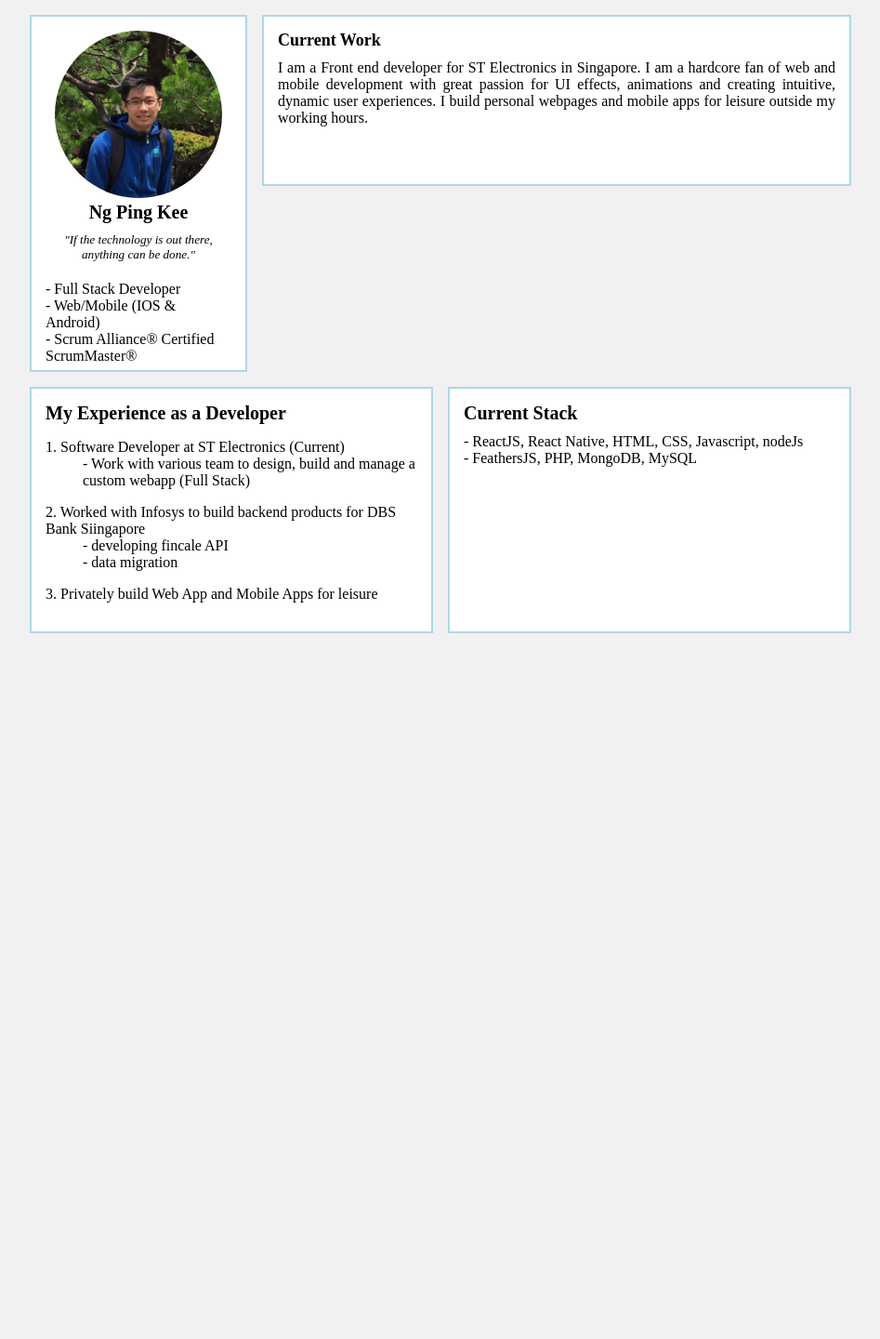
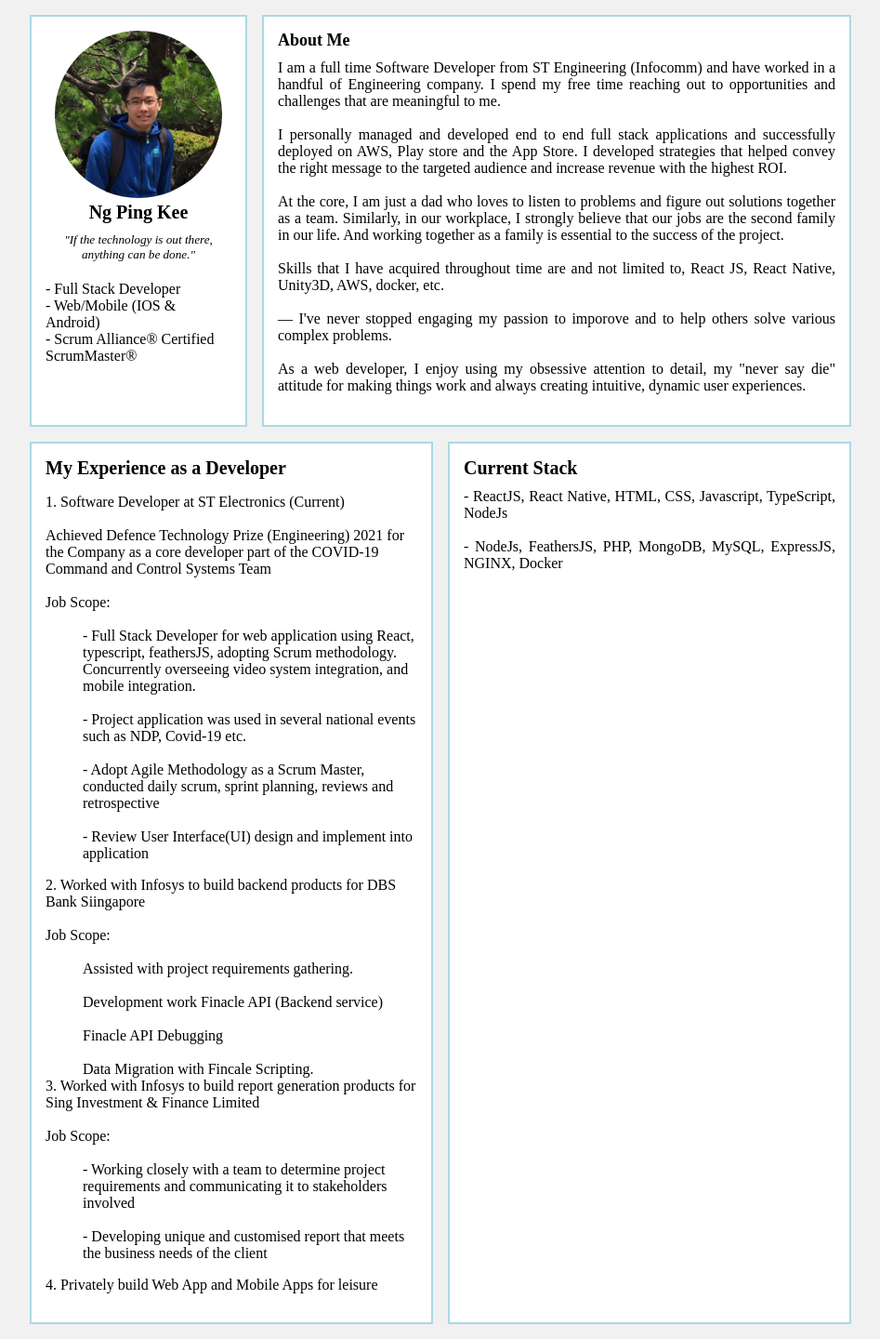
Before and after one commit to pingkee/Pkweb, a React (Create React App) app: page / in a window 1280 px wide. Shown: the whole page at 93% size, without its empty margins (166-1113 px from the left). Before the commit the page ends 800 px from the top, so only its background shows below. Built offline with nearby package versions, Linux system fonts and the light colour scheme.

Commit message:
update(exp): update to personal experience

```diff
--- a/src/App.tsx
+++ b/src/App.tsx
@@ -10,7 +10,7 @@ const App: React.FC = () => {
       backgroundColor: 'white',
       textAlign: 'justify',
       width: 600,
-      height: 150,
+      minHeight: 150,
       padding: 15
       // minHeight: '100vh',
       }}>
@@ -18,14 +18,39 @@ const App: React.FC = () => {
           fontSize: 'calc(14px + 0.5vmin)',
           marginBottom: 10,
           fontWeight: 'bold', }}>
-          Current Work
+          About Me
         </div>
         <div style={{
           fontSize: 'calc(12px + 0.5vmin)' }}>
-          I am a Front end developer for ST Electronics in Singapore.
-          I am a hardcore fan of web and mobile development with great passion for
-          UI effects, animations and creating intuitive, dynamic user experiences. I build personal
-          webpages and mobile apps for leisure outside my working hours.
+            I am a full time Software Developer from ST Engineering (Infocomm) and have
+            worked in a handful of Engineering company. I spend my free time reaching out
+            to opportunities and challenges that are meaningful to me.
+            <br />
+            <br />
+            I personally managed and developed end to end full stack applications and
+            successfully deployed on AWS, Play store and the App Store. I developed
+            strategies that helped convey the right message to the targeted audience
+            and increase revenue with the highest ROI.
+            <br />
+            <br />
+            At the core, I am just a dad who loves to listen to problems and figure
+            out solutions together as a team. Similarly, in our workplace, I strongly
+            believe that our jobs are the second family in our life. And working together
+            as a family is essential to the success of the project.
+            <br />
+            <br />
+            Skills that I have acquired throughout time are and not limited to, React JS,
+            React Native, Unity3D, AWS, docker, etc.
+            <br />
+            <br />
+            — I've never stopped engaging my passion to imporove and to help others solve
+            various complex problems.
+            <br />
+            <br />
+            As a web developer, I enjoy using my obsessive attention to detail, my "never say die"
+            attitude for making things work and always creating intuitive, dynamic user experiences.
+            <br />
+            <br />
       </div>
     </div>
   );
@@ -38,7 +63,7 @@ const App: React.FC = () => {
       backgroundColor: 'white',
       // textAlign: 'justify',
       width: 200,
-      height: 350,
+      minHeight: 350,
       padding: 15
       // minHeight: '100vh',
       }}>
@@ -96,19 +121,69 @@ const App: React.FC = () => {
 
           <ul style={{padding: 0}}>
             1. Software Developer at ST Electronics (Current)
+            <br />
+            <br />
+            Achieved Defence Technology Prize (Engineering) 2021 for the Company as a core developer part of the COVID-19 Command and Control Systems Team
+            <br />
+            <br />
+            Job Scope:<br />
+            <br />
             <ol>
-              - Work with various team to design, build and manage a custom webapp (Full Stack)
+            - Full Stack Developer for web application using React, typescript,
+            feathersJS, adopting Scrum methodology. Concurrently overseeing
+            video system integration, and mobile integration.
+            </ol>
+            <br />
+            <ol>
+            - Project application was used in several national events such
+            as NDP, Covid-19 etc.
+            </ol>
+            <br />
+            <ol>
+            - Adopt Agile Methodology as a Scrum Master, conducted daily scrum,
+            sprint planning, reviews and retrospective
+            </ol>
+            <br />
+            <ol>
+              - Review User Interface(UI) design and implement into application
             </ol>
           </ul>
           <ul style={{padding: 0}}>
             2. Worked with Infosys to build backend products for DBS Bank Siingapore
+            <br />
+            <br />
+            Job Scope:<br />
+            <br />
             <ol>
-              - developing fincale API<br />
-              - data migration<br />
+              Assisted with project requirements gathering.
+            </ol>
+            <br />
+            <ol>
+              Development work Finacle API (Backend service)
+            </ol>
+            <br />
+            <ol>
+              Finacle API Debugging
+            </ol>
+            <br />
+            <ol>
+              Data Migration with Fincale Scripting.
+            </ol>
+            3. Worked with Infosys to build report generation products for Sing Investment & Finance Limited
+            <br />
+            <br />
+            Job Scope:<br />
+            <br />
+            <ol>
+              - Working closely with a team to determine project requirements and communicating it to stakeholders involved
+            </ol>
+            <br />
+            <ol>
+              - Developing unique and customised report that meets the business needs of the client
             </ol>
           </ul>
           <ul style={{padding: 0}}>
-            3. Privately build Web App and Mobile Apps for leisure
+            4. Privately build Web App and Mobile Apps for leisure
           </ul>
       </div>
     </div>
@@ -132,8 +207,10 @@ const App: React.FC = () => {
         </div>
         <div style={{
           fontSize: 'calc(12px + 0.5vmin)'}}>
-            - ReactJS, React Native, HTML, CSS, Javascript, nodeJs<br />
-            - FeathersJS, PHP, MongoDB, MySQL
+            - ReactJS, React Native, HTML, CSS, Javascript,
+            TypeScript, NodeJs <br />
+            <br />
+            - NodeJs, FeathersJS, PHP, MongoDB, MySQL, ExpressJS, NGINX, Docker
       </div>
     </div>
   );
```
